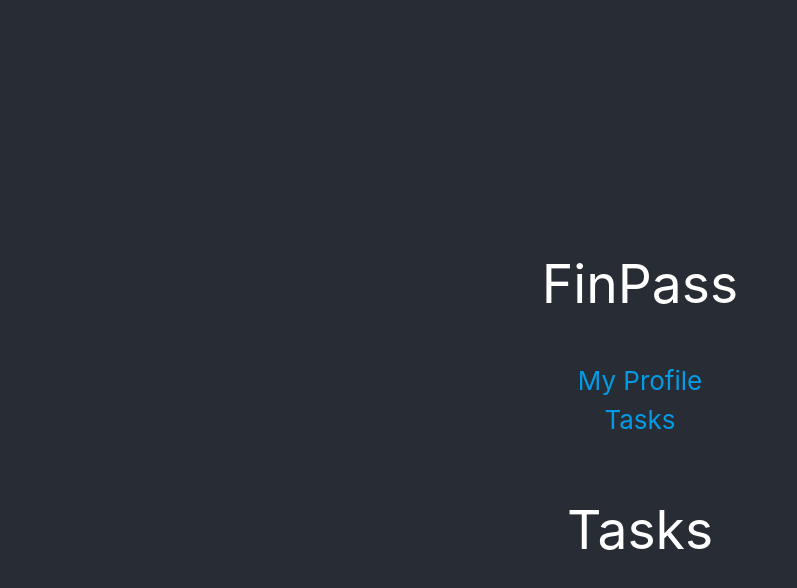
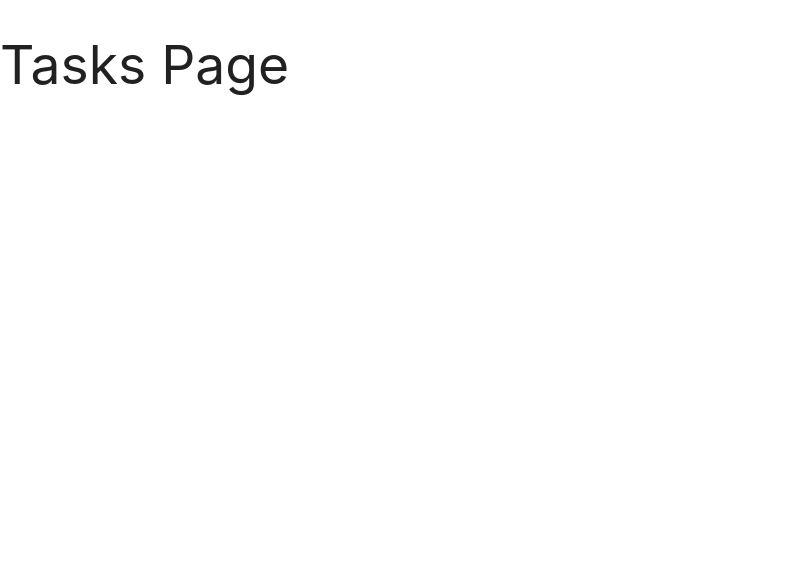
Before and after one commit to shenba2014/2019_EPAM_FinTech_Hackathon_Alpha, a React (Create React App) app in the folder frontend/finpass/: page /tasks in a window 1280 px wide. Shown: the top 588 px of the page, without its empty margins (0-797 px from the left). Built offline with nearby package versions, Linux system fonts and the light colour scheme.

Commit message:
update App.js page structure; update pages to be created by ES6 class

```diff
--- a/frontend/finpass/src/App.js
+++ b/frontend/finpass/src/App.js
@@ -1,30 +1,16 @@
 import React from 'react';
-import './App.css';
 import {
   BrowserRouter as Router,
   Switch,
-  Route,
-  Link
+  Route
 } from "react-router-dom";
 import Profile from './pages/Profile';
 import Tasks from './pages/Tasks';
 
 function App() {
   return (
-    <div className="App">
-      <header className="App-header">
-        <h2>
-          FinPass
-        </h2>
+    <div>
         <Router>
-          <ul>
-            <li>
-              <Link to="/profile">My Profile</Link>
-            </li>
-            <li>
-              <Link to="/tasks">Tasks</Link>
-            </li>
-          </ul>
           <Switch>
             <Route path="/profile">
               <Profile />
@@ -34,8 +20,6 @@
             </Route>
           </Switch>
         </Router>
-      </header>
-
     </div>
   );
 }
--- a/frontend/finpass/src/pages/Profile.js
+++ b/frontend/finpass/src/pages/Profile.js
@@ -1,9 +1,11 @@
 import React from 'react';
 
-export default function Profile() {
-  return (
-    <div>
-      <h2>Profile</h2>
-    </div>
-  );
+export default class Profile extends React.Component {
+  render() {
+    return (
+      <div>
+        <h2>Profile Page</h2>
+      </div>
+    );
+  }
 }
--- a/frontend/finpass/src/pages/Tasks.js
+++ b/frontend/finpass/src/pages/Tasks.js
@@ -1,9 +1,11 @@
 import React from 'react';
 
-export default function Tasks() {
-  return (
-    <div>
-      <h2>Tasks</h2>
-    </div>
-  );
+export default class Tasks extends React.Component {
+  render() {
+    return (
+      <div>
+        <h2>Tasks Page</h2>
+      </div>
+    );
+  }
 }
```
